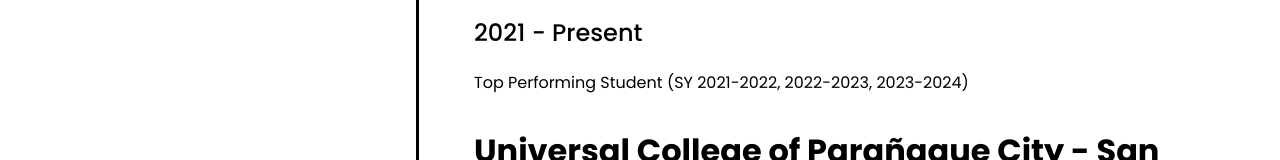
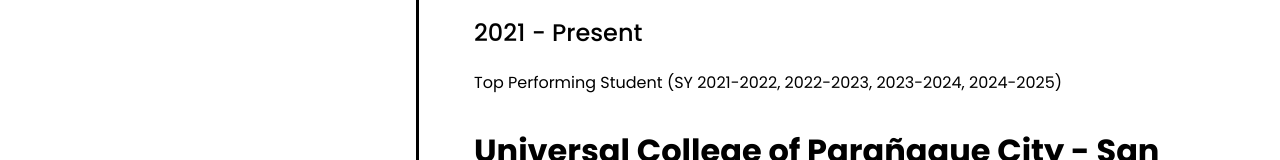
Before and after one commit to 0xzso7/PersonalWebsite, a plain HTML site: page index.html in a window 1280 px wide. Shown: the part 3248-3408 px from the top of the page. Drawn offline with nearby package versions, Linux system fonts and the light colour scheme.

Commit message:
Update academic honors to include SY 2024-2025
Added School Year 2024-2025 to the list of years for the Top Performing Student recognition at FEU Alabang.

```diff
--- a/index.html
+++ b/index.html
@@ -197,7 +197,7 @@
             <div class="col-3" data-aos="fade-right">
                 <h2>FEU Alabang - South Corporate Avenues, Filinvest City, Alabang, Muntinlupa</h2>
                 <h3>2021 - Present</h3>
-                <p>Top Performing Student (SY 2021-2022, 2022-2023, 2023-2024)</p>
+                <p>Top Performing Student (SY 2021-2022, 2022-2023, 2023-2024, 2024-2025)</p>
 
                 <h2>Universal College of Parañaque City - San Dionisio, Parañaque, Metro Manila</h2>
                 <h3>2019 - 2021</h3>
```
